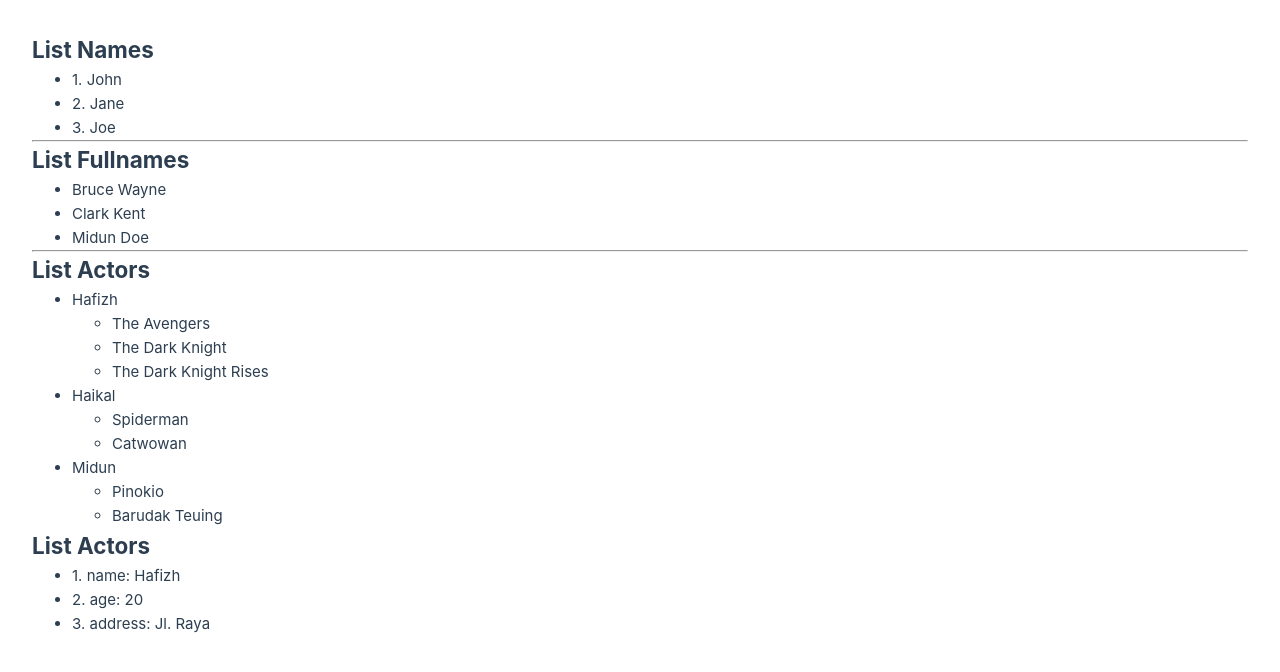
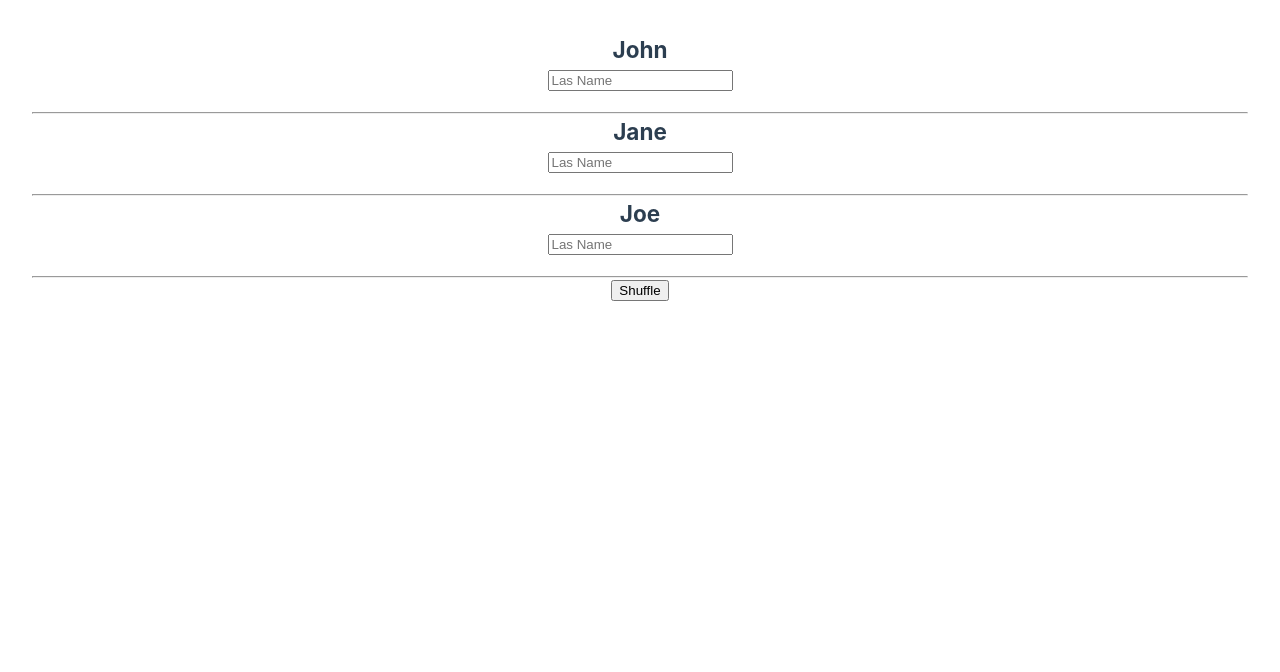
Before and after one commit to fizipan/vue-basic, a Vue app: page / in a window 1280 px wide. Shown: the top 672 px of the page. Built offline with nearby package versions, Linux system fonts and the light colour scheme.

Commit message:
list-and-keys

```diff
--- a/package.json
+++ b/package.json
@@ -8,6 +8,7 @@
     "lint": "eslint . --ext .vue,.js,.jsx,.cjs,.mjs --fix --ignore-path .gitignore"
   },
   "dependencies": {
+    "lodash": "^4.17.21",
     "vue": "^3.2.37"
   },
   "devDependencies": {
--- a/src/App.vue
+++ b/src/App.vue
@@ -1,93 +1,29 @@
 <template>
-  <h2>List Names</h2>
-  <ul>
-    <li v-for="(name, index) in names" :key="index">{{ index + 1 }}. {{ name }}</li>
-  </ul>
-  <hr />
-  <h2>List Fullnames</h2>
-  <ul>
-    <li v-for="fullname in fullNames" :key="fullname.firstName">
-      {{ fullname.firstName }} {{ fullname.lastName }}
-    </li>
-  </ul>
-  <hr />
-  <h2>List Actors</h2>
-  <ul>
-    <li v-for="actor in actors" :key="actor.name">
-      {{ actor.name }}
-      <ul>
-        <li v-for="movie in actor.movies" :key="movie">
-          {{ movie }}
-        </li>
-      </ul>
-    </li>
-  </ul>
-  <h2>List Actors</h2>
-  <ul>
-    <li v-for="(info, key, index) in myInfo" :key="info.name">
-      {{ index + 1 }}. {{ key }}: {{ info }}
-    </li>
-  </ul>
+  <template v-for="name in names" :key="name">
+    <h2>
+      {{ name }}
+    </h2>
+    <input type="text" placeholder="Las Name" />
+    <hr />
+  </template>
+  <button @click="shuffle">Shuffle</button>
 </template>
 
 <script>
+import _ from "lodash"
 export default {
   name: "App",
   data() {
     return {
       names: ["John", "Jane", "Joe"],
-      fullNames: [
-        {
-          firstName: "Bruce",
-          lastName: "Wayne",
-        },
-        {
-          firstName: "Clark",
-          lastName: "Kent",
-        },
-        {
-          firstName: "Midun",
-          lastName: "Doe",
-        },
-      ],
-      actors: [
-        {
-          name: "Hafizh",
-          movies: ["The Avengers", "The Dark Knight", "The Dark Knight Rises"],
-        },
-        {
-          name: "Haikal",
-          movies: ["Spiderman", "Catwowan"],
-        },
-        {
-          name: "Midun",
-          movies: ["Pinokio", "Barudak Teuing"],
-        },
-      ],
-      myInfo: {
-        name: "Hafizh",
-        age: 20,
-        address: "Jl. Raya",
-      },
     }
+  },
+  methods: {
+    shuffle() {
+      this.names = _.shuffle(this.names)
+    },
   },
 }
 </script>
 
-<style scoped>
-.underline {
-  text-decoration: underline;
-}
-
-.promoted {
-  font-style: italic;
-}
-
-.new {
-  color: #00ff00;
-}
-
-.sold-out {
-  color: #ff0000;
-}
-</style>
+<style scoped></style>
--- a/src/assets/main.css
+++ b/src/assets/main.css
@@ -4,6 +4,11 @@
   max-width: 1280px;
   margin: 0 auto;
   padding: 2rem;
+  text-align: center;
 
   font-weight: normal;
 }
+
+hr {
+  margin-top: 20px;
+}
```
Also changed, not shown: 1 other file (tests, documents, lock files or other folders).
